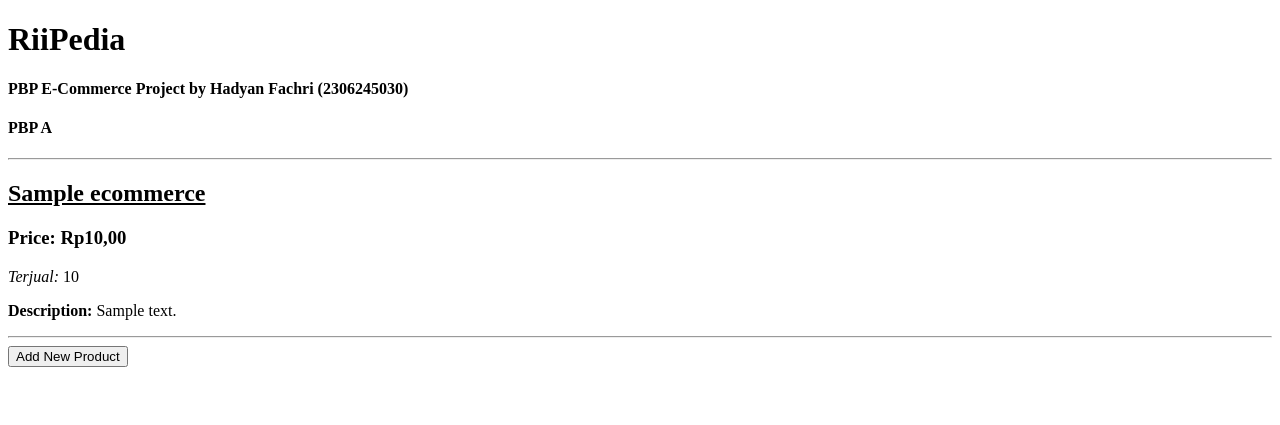
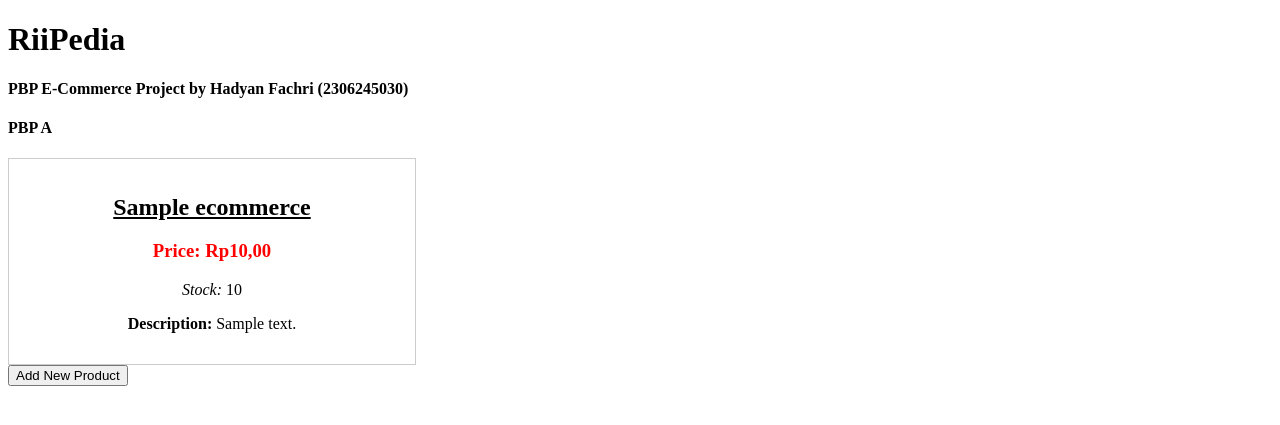
Before and after one commit to fachhhh/RiiPedia, a Django app: page / in a window 1280 px wide. Shown: the top 425 px of the page. Run offline with Django 5.2, Linux system fonts and the light colour scheme; tables that the repository leaves empty hold one stand-in row (values such as "Sample post").

Commit message:
Add workflows, CSRF_TRUSTED_ORIGINS list variable and fix style on main.html

```diff
--- a/RiiPedia/settings.py
+++ b/RiiPedia/settings.py
@@ -122,3 +122,5 @@ STATIC_URL = 'static/'
 # https://docs.djangoproject.com/en/5.1/ref/settings/#default-auto-field
 
 DEFAULT_AUTO_FIELD = 'django.db.models.BigAutoField'
+
+CSRF_TRUSTED_ORIGINS = ["http://localhost","http://127.0.0.1","http://hadyan-fachri-riipedia.pbp.cs.ui.ac.id/", "https://hadyan-fachri-riipedia.pbp.cs.ui.ac.id/"]
--- a/main/templates/main.html
+++ b/main/templates/main.html
@@ -4,6 +4,27 @@
 <html>
 <head>
     <title>RiiPedia</title>
+    <style>
+        /* Mengatur tata letak grid dengan 3 kolom */
+        .product-grid {
+            display: grid;
+            grid-template-columns: repeat(3, 1fr); /* Tiga kolom yang sama lebar */
+            gap: 20px; /* Jarak antar produk */
+            margin-top: 20px;
+        }
+        .product-grid .book-info {
+            border: 1px solid #ccc; /* Memberikan border pada setiap produk */
+            padding: 15px; /* Ruang di dalam setiap produk */
+            text-align: center; /* Mengatur teks agar rata tengah */
+        }
+        .product-grid .book-info h2 {
+            font-size: 1.5em;
+            margin-bottom: 10px;
+        }
+        .product-grid .book-info h3 {
+            color: #f00; /* Ubah warna harga menjadi merah */
+        }
+    </style>
 </head>
 
 <body>
@@ -15,25 +36,25 @@
     {% if not product_entries %}
     <p>Belum ada produk yang ditambahkan ke e-commerce ini</p>
     {% else %}
-        <!-- Loop through products -->
-        {% for product_entry in product_entries %}
-        <!-- Book Information Section -->
-        <hr> <!-- Horizontal line for separation -->
-        <div class="book-info">
-            <!-- Product Title -->
-            <h2><u>{{ product_entry.name }}</u></h2> <!-- Underlined for emphasis -->
+        <!-- Grid untuk menampilkan produk -->
+        <div class="product-grid">
+            {% for product_entry in product_entries %}
+            <!-- Informasi Produk -->
+            <div class="book-info">
+                <!-- Judul Produk -->
+                <h2><u>{{ product_entry.name }}</u></h2>
 
-            <!-- Product Price -->
-            <h3>Price: <strong>Rp{{ product_entry.price }},00</strong></h3> <!-- Bolded for emphasis -->
+                <!-- Harga Produk -->
+                <h3>Price: <strong>Rp{{ product_entry.price }},00</strong></h3>
 
-            <!-- Product Quantity -->
-            <p><em>Terjual:</em> {{ product_entry.quantity }}</p> <!-- Italics for emphasis -->
+                <!-- Jumlah Terjual -->
+                <p><em>Stock:</em> {{ product_entry.quantity }}</p>
 
-            <!-- Product Description -->
-            <p><strong>Description:</strong> {{ product_entry.description }}</p> <!-- Bolded for emphasis -->
+                <!-- Deskripsi Produk -->
+                <p><strong>Description:</strong> {{ product_entry.description }}</p>
+            </div>
+            {% endfor %}
         </div>
-        <hr> <!-- Horizontal line for separation -->
-        {% endfor %}
     {% endif %}
     <a href="{% url 'main:create_product_entry' %}">
         <button>Add New Product</button></a>
```
Also changed, not shown: .github/workflows/deploy.yml (added).
